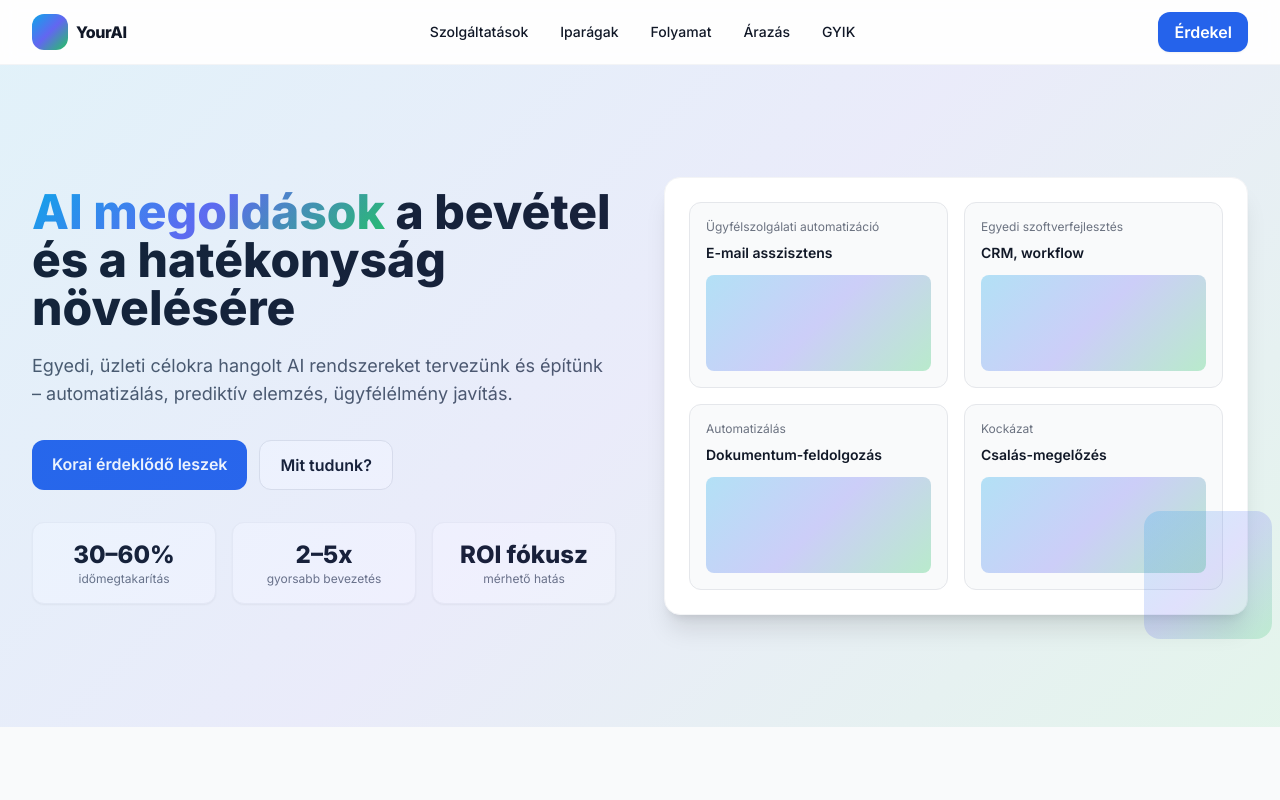
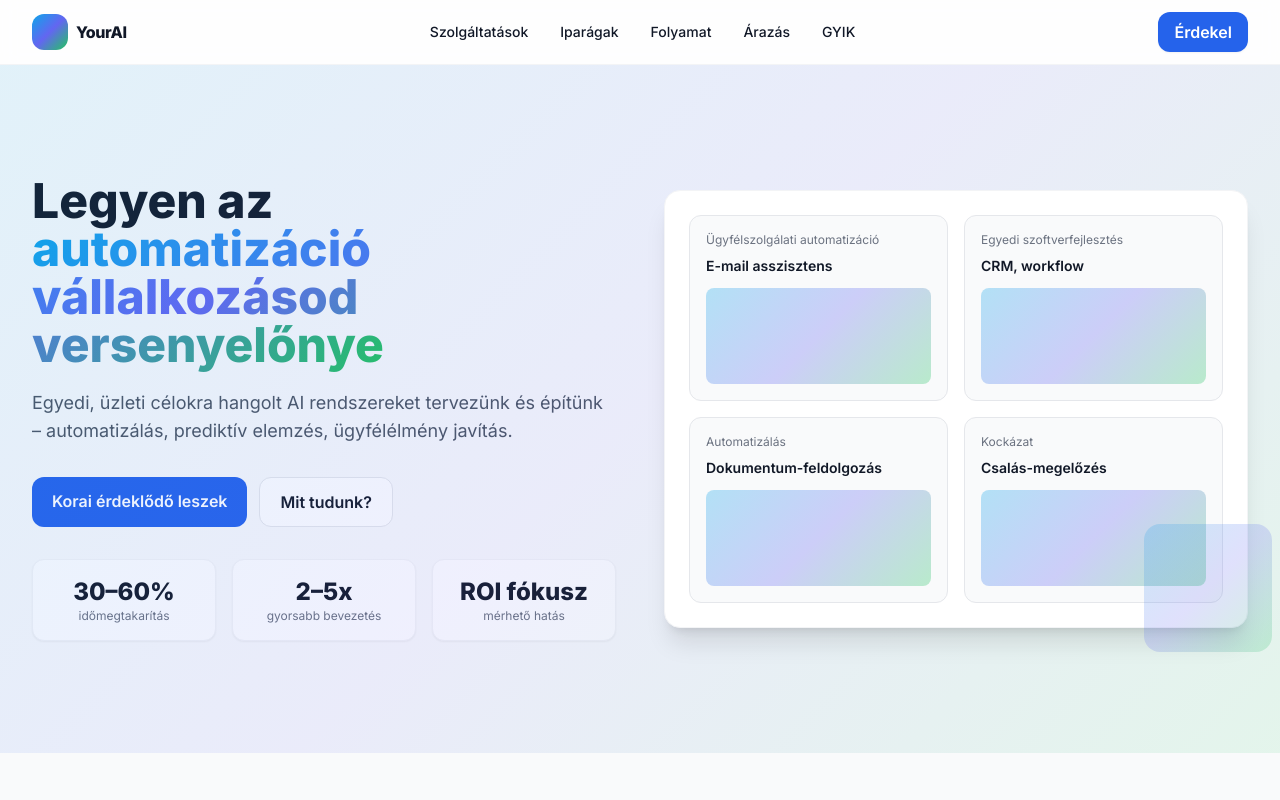
Before and after one commit to JanosFXL/fxl, a plain HTML site: page index.html in a window 1280 px wide. Shown: the top 800 px of the page. Drawn offline with nearby package versions, Linux system fonts and the light colour scheme.

Commit message:
Update heading text for automation advantage

```diff
--- a/index.html
+++ b/index.html
@@ -44,7 +44,7 @@
       <div class="mx-auto max-w-7xl px-4 sm:px-6 lg:px-8 py-20 lg:py-28 grid lg:grid-cols-2 gap-12 items-center">
         <div>
           <h1 class="text-4xl sm:text-5xl font-extrabold leading-tight">
-            <span class="text-gradient">AI megoldások</span> a bevétel és a hatékonyság növelésére
+           Legyen az <span class="text-gradient">automatizáció vállalkozásod versenyelőnye</span>
           </h1>
           <p class="mt-5 text-lg text-gray-600">Egyedi, üzleti célokra hangolt AI rendszereket tervezünk és építünk – automatizálás, prediktív elemzés, ügyfélélmény javítás.</p>
           <div class="mt-8 flex flex-col sm:flex-row gap-3">
```
